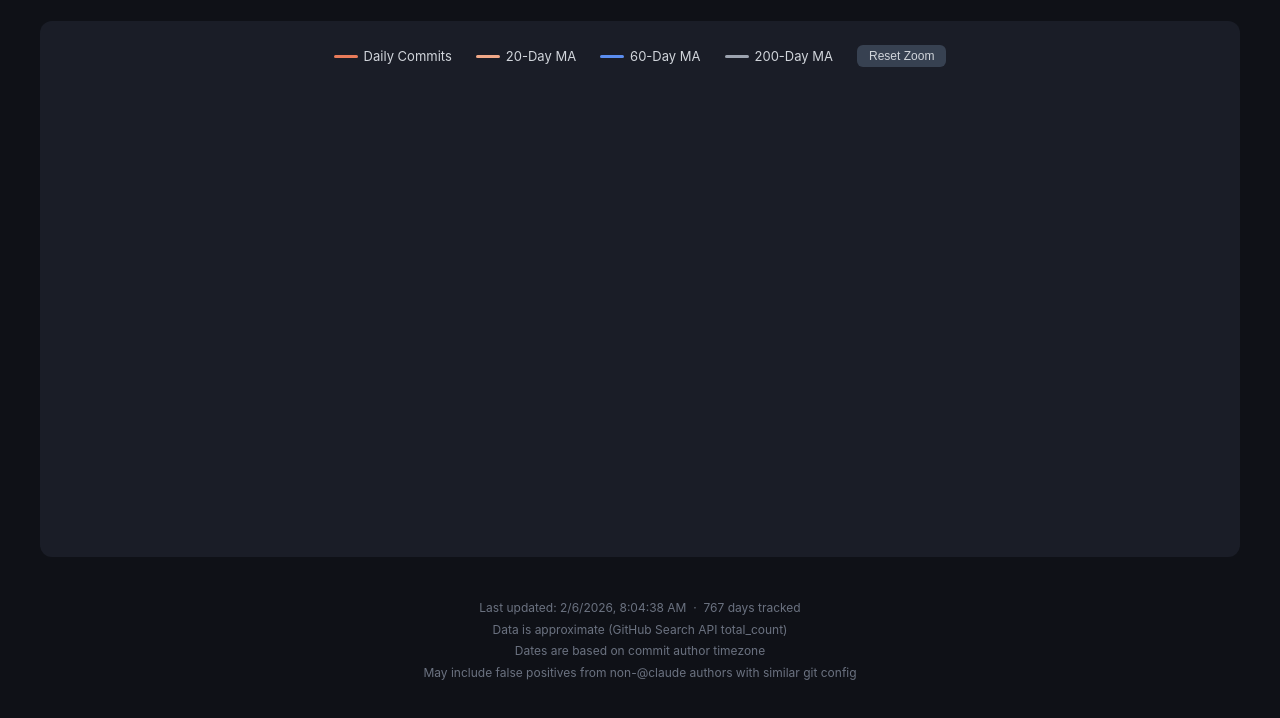
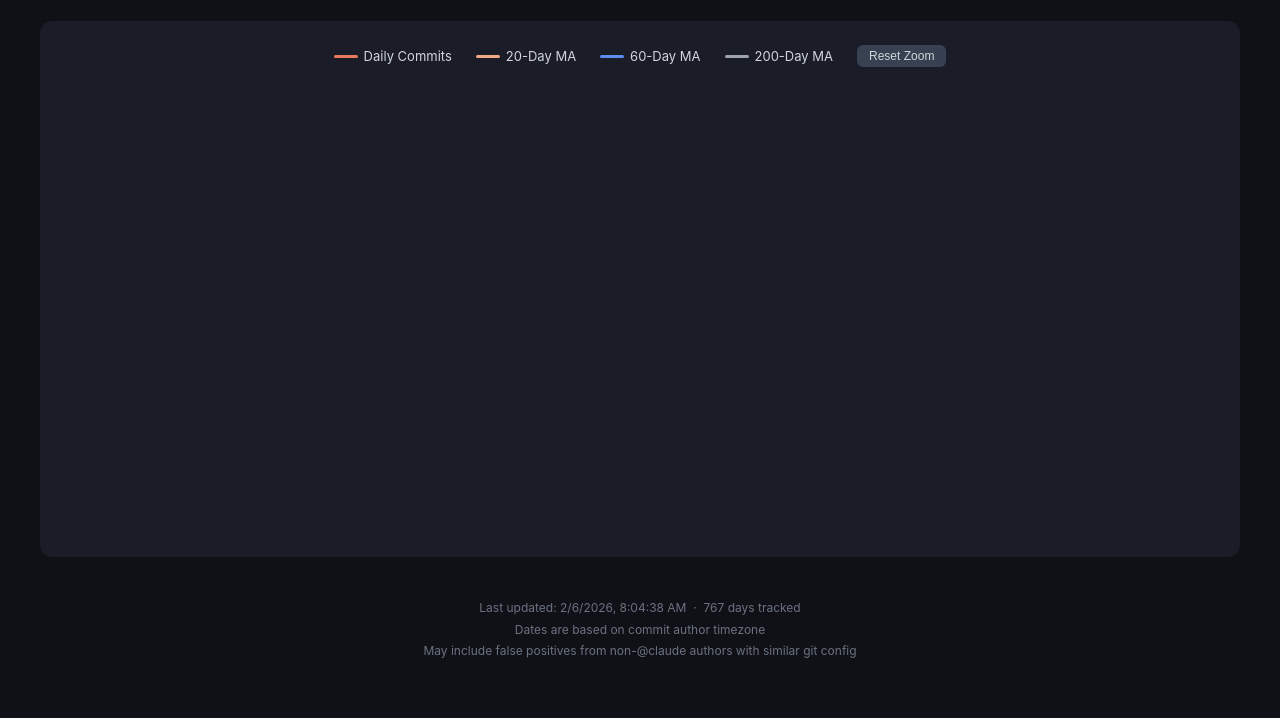
Before and after one commit to dukbong/the-claude-index, a plain HTML site: page index.html in a window 1280 px wide. Shown: the part 216-934 px from the top of the page. Drawn offline with nearby package versions, Linux system fonts and the light colour scheme; some packages are replaced by stand-ins of ours; a script that the page names is missing.

Commit message:
Remove approximate data disclaimer from footer
Co-Authored-By: Claude Opus 4.6 <noreply@anthropic.com>

```diff
--- a/index.html
+++ b/index.html
@@ -314,7 +314,6 @@
         <footer>
           Last updated: ${data.last_updated ? new Date(data.last_updated).toLocaleString() : 'N/A'}
           &nbsp;·&nbsp; ${dates.length} days tracked<br>
-          Data is approximate (GitHub Search API total_count)<br>
           Dates are based on commit author timezone<br>
           May include false positives from non-@claude authors with similar git config
         </footer>
```
